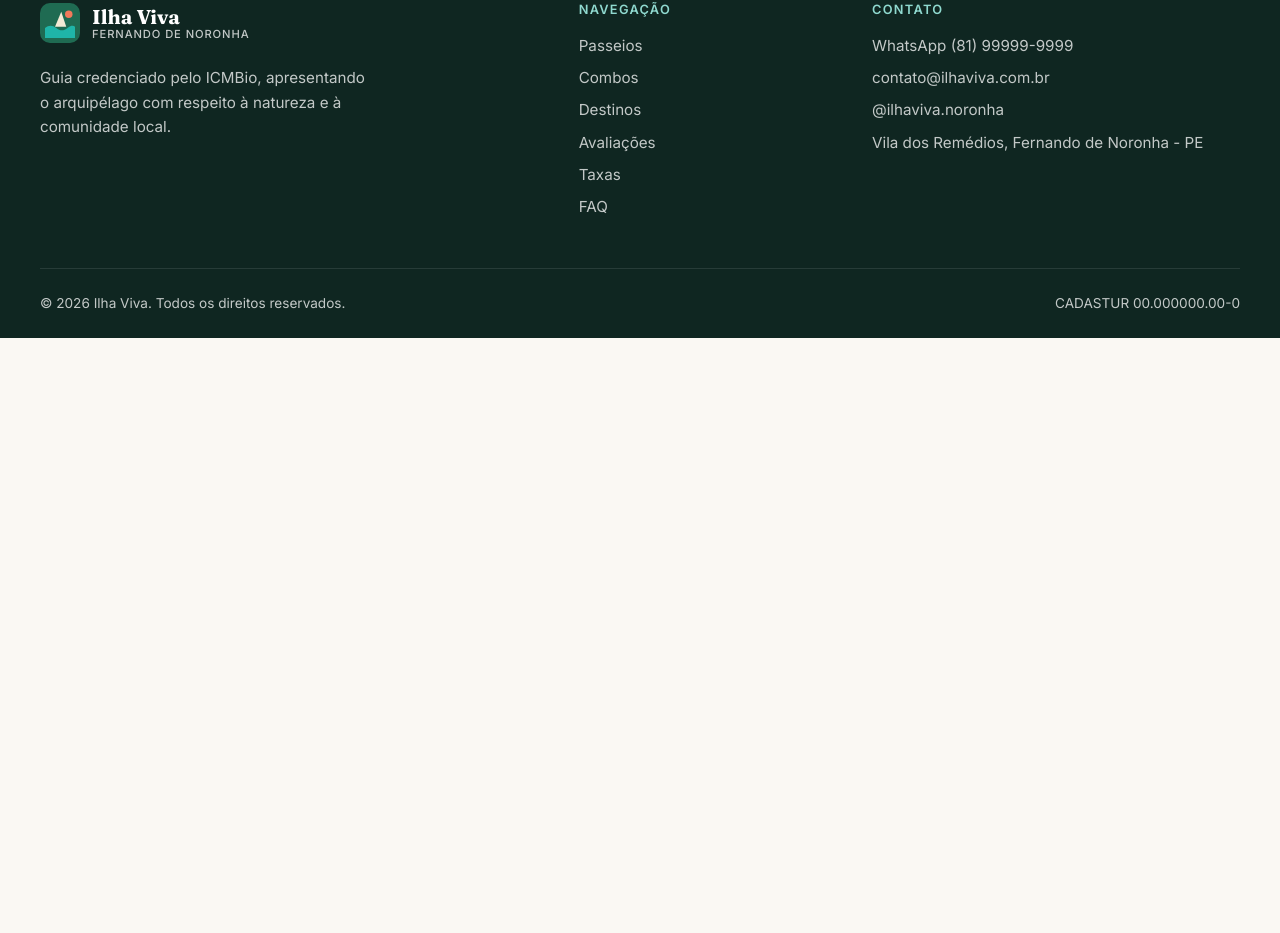
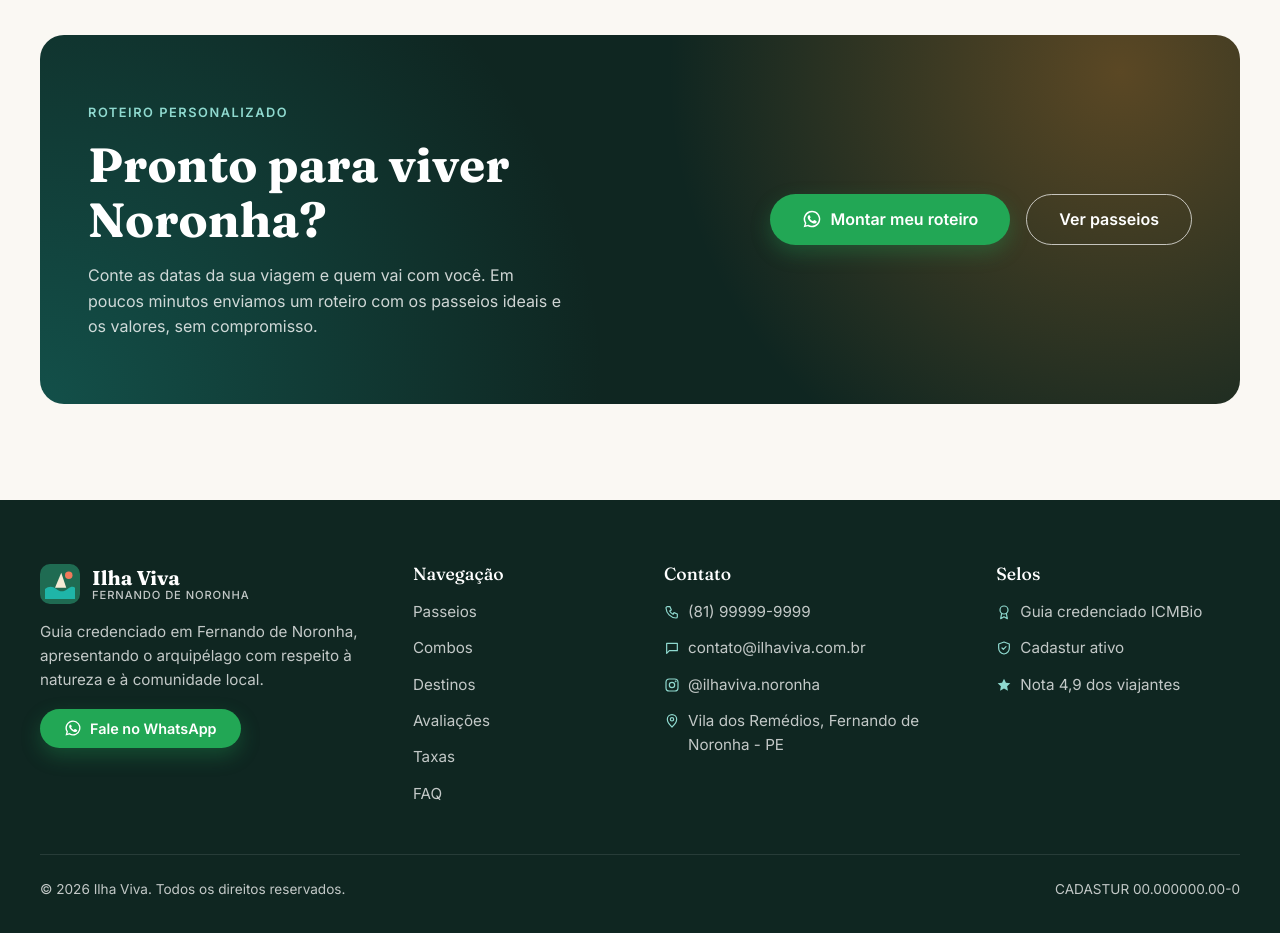
Before and after one commit to camilagermanoo/adrianoNoronha, a React (Vite) app: page / in a window 1280 px wide. Shown: the part 8891-9824 px from the top of the page. Before the commit the page ends 9229 px from the top, so only its background shows below. Built offline with nearby package versions, Linux system fonts and the light colour scheme.

Commit message:
feat(contact): add closing call to action and expanded footer
- Add contact section inviting travelers to request a custom itinerary
- Expand footer with WhatsApp button, contact icons and credential seals

```diff
--- a/src/App.tsx
+++ b/src/App.tsx
@@ -1,4 +1,5 @@
 import { Combos } from './components/Combos/Combos'
+import { ContactCta } from './components/ContactCta/ContactCta'
 import { Destinations } from './components/Destinations/Destinations'
 import { Faq } from './components/Faq/Faq'
 import { Fees } from './components/Fees/Fees'
@@ -29,6 +30,7 @@ function App() {
         <WhyUs />
         <Fees />
         <Faq />
+        <ContactCta />
       </main>
       <Footer />
       <WhatsAppFloat />
--- /dev/null
+++ b/src/components/ContactCta/ContactCta.module.css
@@ -0,0 +1,56 @@
+.section {
+  padding-block: var(--space-24);
+}
+
+.card {
+  display: grid;
+  grid-template-columns: 1.4fr 1fr;
+  align-items: center;
+  gap: var(--space-12);
+  padding: var(--space-16) var(--space-12);
+  border-radius: var(--radius-lg);
+  background:
+    radial-gradient(circle at 90% 10%, rgb(232 134 42 / 0.35), transparent 40%),
+    radial-gradient(circle at 0% 100%, rgb(26 158 149 / 0.35), transparent 45%),
+    var(--color-forest-900);
+  color: var(--color-white);
+}
+
+.eyebrow {
+  font-size: 0.8rem;
+  font-weight: 600;
+  letter-spacing: 0.12em;
+  text-transform: uppercase;
+  color: var(--color-sea-300);
+}
+
+.title {
+  margin-top: var(--space-3);
+  font-size: clamp(2rem, 4vw, 3rem);
+  color: var(--color-white);
+}
+
+.text {
+  max-width: 48ch;
+  margin-top: var(--space-4);
+  color: rgb(255 255 255 / 0.8);
+}
+
+.actions {
+  display: flex;
+  flex-wrap: wrap;
+  justify-content: flex-end;
+  gap: var(--space-4);
+}
+
+@media (max-width: 860px) {
+  .card {
+    grid-template-columns: 1fr;
+    gap: var(--space-8);
+    padding: var(--space-12) var(--space-6);
+  }
+
+  .actions {
+    justify-content: flex-start;
+  }
+}
--- /dev/null
+++ b/src/components/ContactCta/ContactCta.tsx
@@ -0,0 +1,36 @@
+import { whatsAppLink } from '../../data/navigation'
+import { Button } from '../Button/Button'
+import { Icon } from '../Icon/Icon'
+import styles from './ContactCta.module.css'
+
+export function ContactCta() {
+  return (
+    <section id="contato" className={styles.section}>
+      <div className={`container ${styles.card}`}>
+        <div>
+          <span className={styles.eyebrow}>Roteiro personalizado</span>
+          <h2 className={styles.title}>Pronto para viver Noronha?</h2>
+          <p className={styles.text}>
+            Conte as datas da sua viagem e quem vai com você. Em poucos minutos enviamos um roteiro
+            com os passeios ideais e os valores, sem compromisso.
+          </p>
+        </div>
+
+        <div className={styles.actions}>
+          <Button
+            href={whatsAppLink('Olá! Quero montar um roteiro personalizado em Noronha.')}
+            target="_blank"
+            rel="noreferrer"
+            variant="whatsapp"
+          >
+            <Icon name="whatsapp" size={20} />
+            Montar meu roteiro
+          </Button>
+          <Button href="#passeios" variant="ghost">
+            Ver passeios
+          </Button>
+        </div>
+      </div>
+    </section>
+  )
+}
--- a/src/components/Footer/Footer.module.css
+++ b/src/components/Footer/Footer.module.css
@@ -1,5 +1,6 @@
 .footer {
   padding-top: var(--space-16);
+  padding-bottom: var(--space-16);
   background: var(--color-forest-900);
   color: rgb(255 255 255 / 0.75);
   font-size: 0.95rem;
@@ -7,30 +8,46 @@
 
 .grid {
   display: grid;
-  grid-template-columns: 2fr 1fr 1.5fr;
+  grid-template-columns: 1.6fr 1fr 1.4fr 1.2fr;
   gap: var(--space-12);
   padding-bottom: var(--space-12);
 }
 
+.brand {
+  display: flex;
+  flex-direction: column;
+  align-items: flex-start;
+  gap: var(--space-4);
+}
+
 .brand p {
   max-width: 34ch;
-  margin-top: var(--space-4);
 }
 
 .title {
   margin-bottom: var(--space-4);
-  font-family: var(--font-body);
-  font-size: 0.8rem;
-  font-weight: 600;
-  letter-spacing: 0.1em;
-  text-transform: uppercase;
-  color: var(--color-sea-300);
+  font-family: var(--font-display);
+  font-size: 1.1rem;
+  font-weight: 500;
+  color: var(--color-white);
 }
 
 .list {
   display: grid;
+  gap: var(--space-3);
+  list-style: none;
+}
+
+.list li {
+  display: flex;
+  align-items: flex-start;
   gap: var(--space-2);
-  list-style: none;
+}
+
+.list svg {
+  flex-shrink: 0;
+  margin-top: 4px;
+  color: var(--color-sea-300);
 }
 
 .list a:hover {
@@ -42,12 +59,18 @@
   flex-wrap: wrap;
   justify-content: space-between;
   gap: var(--space-2);
-  padding-block: var(--space-6);
+  padding-top: var(--space-6);
   border-top: 1px solid rgb(255 255 255 / 0.1);
   font-size: 0.85rem;
 }
 
-@media (max-width: 760px) {
+@media (max-width: 960px) {
+  .grid {
+    grid-template-columns: 1fr 1fr;
+  }
+}
+
+@media (max-width: 600px) {
   .grid {
     grid-template-columns: 1fr;
     gap: var(--space-8);
--- a/src/components/Footer/Footer.tsx
+++ b/src/components/Footer/Footer.tsx
@@ -1,4 +1,6 @@
-import { contactInfo, navItems } from '../../data/navigation'
+import { contactInfo, navItems, whatsAppLink } from '../../data/navigation'
+import { Button } from '../Button/Button'
+import { Icon } from '../Icon/Icon'
 import { Logo } from '../Logo/Logo'
 import styles from './Footer.module.css'
 
@@ -11,9 +13,19 @@ export function Footer() {
         <div className={styles.brand}>
           <Logo variant="light" />
           <p>
-            Guia credenciado pelo ICMBio, apresentando o arquipélago com respeito à natureza e à
-            comunidade local.
+            Guia credenciado em Fernando de Noronha, apresentando o arquipélago com respeito à
+            natureza e à comunidade local.
           </p>
+          <Button
+            href={whatsAppLink()}
+            target="_blank"
+            rel="noreferrer"
+            variant="whatsapp"
+            size="sm"
+          >
+            <Icon name="whatsapp" size={18} />
+            Fale no WhatsApp
+          </Button>
         </div>
 
         <nav aria-label="Links do rodapé">
@@ -31,14 +43,17 @@ export function Footer() {
           <h3 className={styles.title}>Contato</h3>
           <ul className={styles.list}>
             <li>
-              <a href={`https://wa.me/${contactInfo.whatsapp}`} target="_blank" rel="noreferrer">
-                WhatsApp {contactInfo.whatsappDisplay}
+              <Icon name="phone" size={16} />
+              <a href={whatsAppLink()} target="_blank" rel="noreferrer">
+                {contactInfo.whatsappDisplay}
               </a>
             </li>
             <li>
+              <Icon name="message" size={16} />
               <a href={`mailto:${contactInfo.email}`}>{contactInfo.email}</a>
             </li>
             <li>
+              <Icon name="instagram" size={16} />
               <a
                 href={`https://instagram.com/${contactInfo.instagram}`}
                 target="_blank"
@@ -47,7 +62,28 @@ export function Footer() {
                 @{contactInfo.instagram}
               </a>
             </li>
-            <li>{contactInfo.address}</li>
+            <li>
+              <Icon name="mapPin" size={16} />
+              {contactInfo.address}
+            </li>
+          </ul>
+        </div>
+
+        <div>
+          <h3 className={styles.title}>Selos</h3>
+          <ul className={styles.list}>
+            <li>
+              <Icon name="award" size={16} />
+              Guia credenciado ICMBio
+            </li>
+            <li>
+              <Icon name="shield" size={16} />
+              Cadastur ativo
+            </li>
+            <li>
+              <Icon name="star" size={16} />
+              Nota 4,9 dos viajantes
+            </li>
           </ul>
         </div>
       </div>
```
